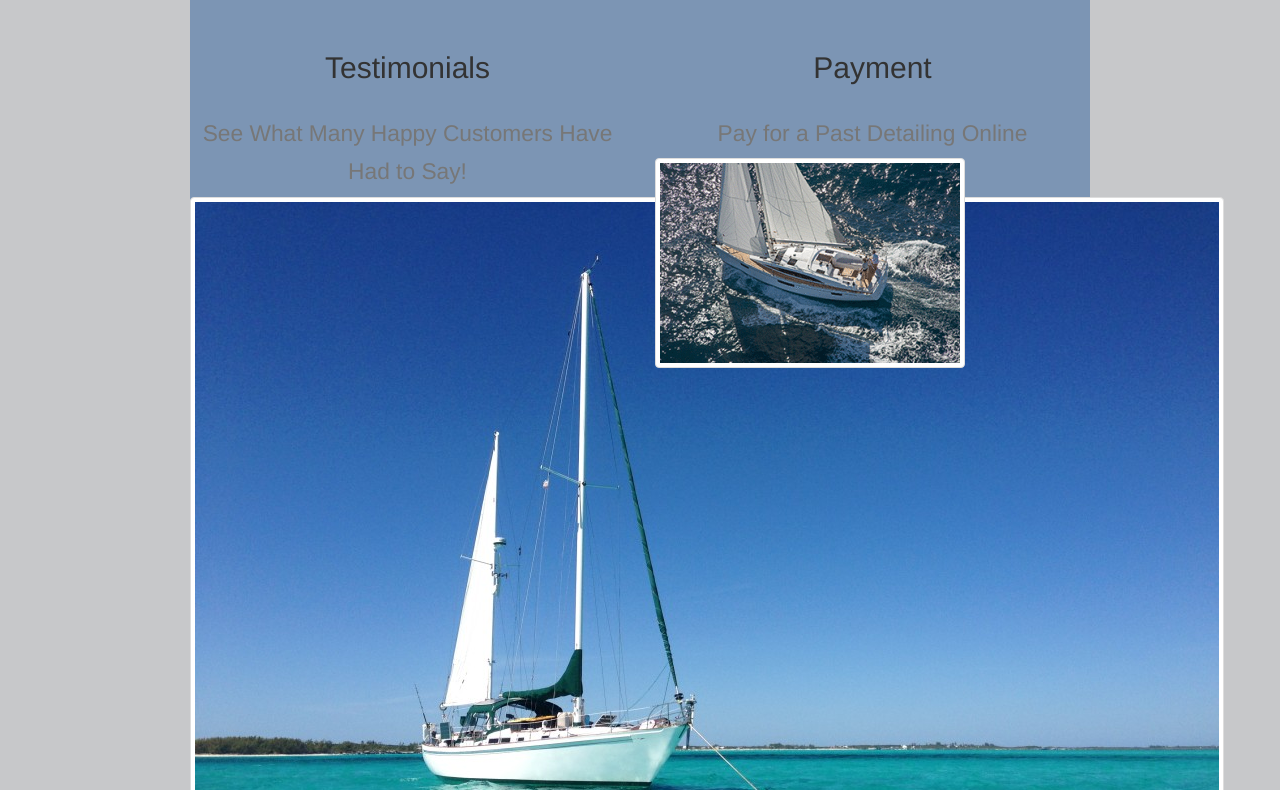
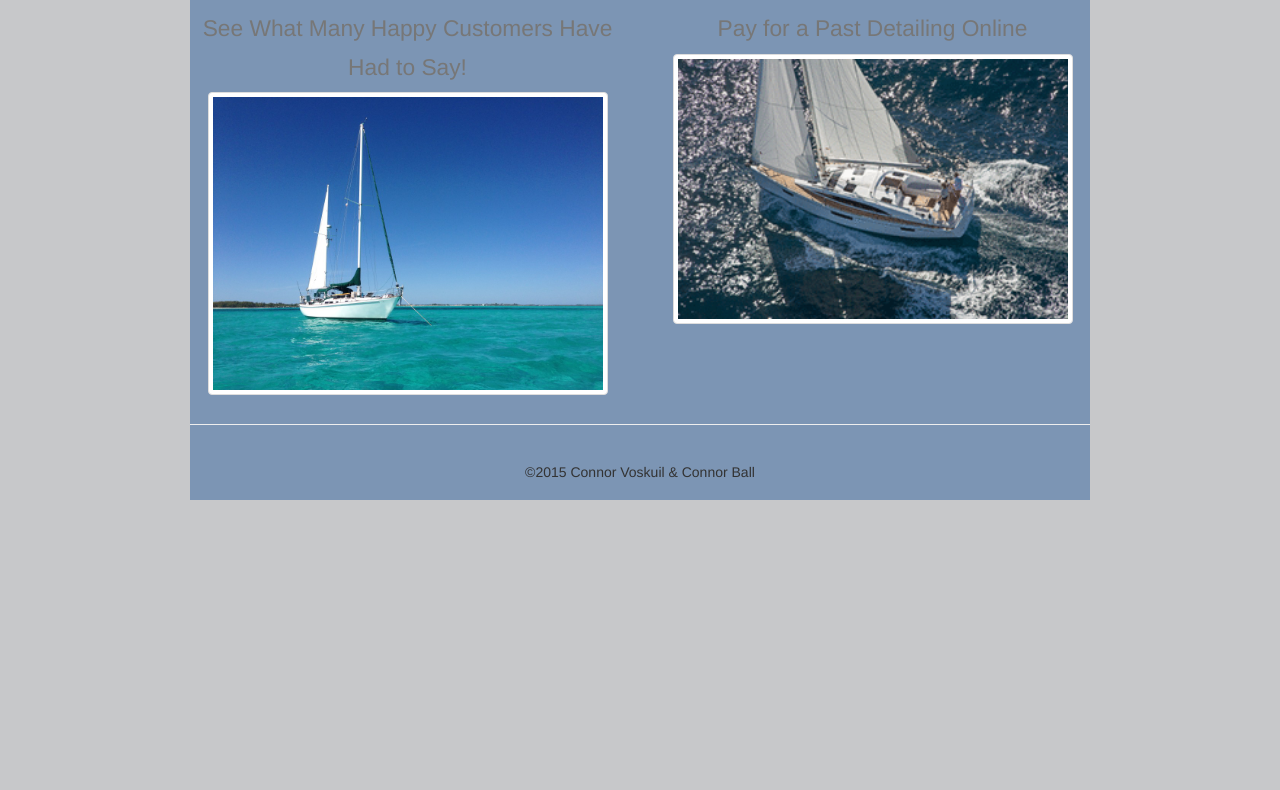
Before and after one commit to cvoskuil/webdesign1-finalproject, a plain HTML site: page index.html in a window 1280 px wide. Shown: the part 1123-1913 px from the top of the page. After the commit the page ends 1643 px from the top, so only its background shows below. Drawn offline with nearby package versions, Linux system fonts and the light colour scheme.

Commit message:
k now were good

```diff
--- a/css/style.css
+++ b/css/style.css
@@ -39,3 +39,8 @@ div.page-header {
     font-family: inherit;
     font-size: 30px;
 }
+img.thumbnail {
+    width: 400px;
+    margin-left: auto;
+    margin-right: auto;
+}
```
